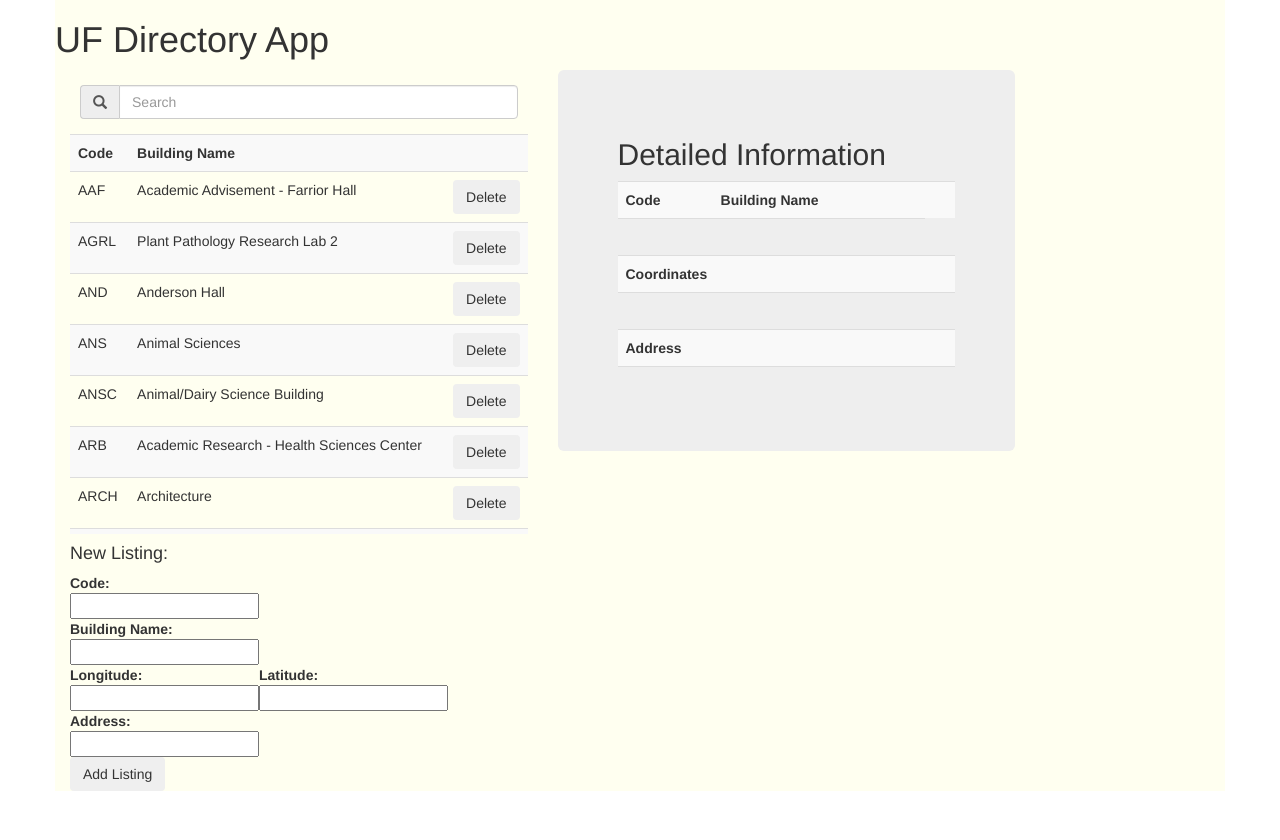
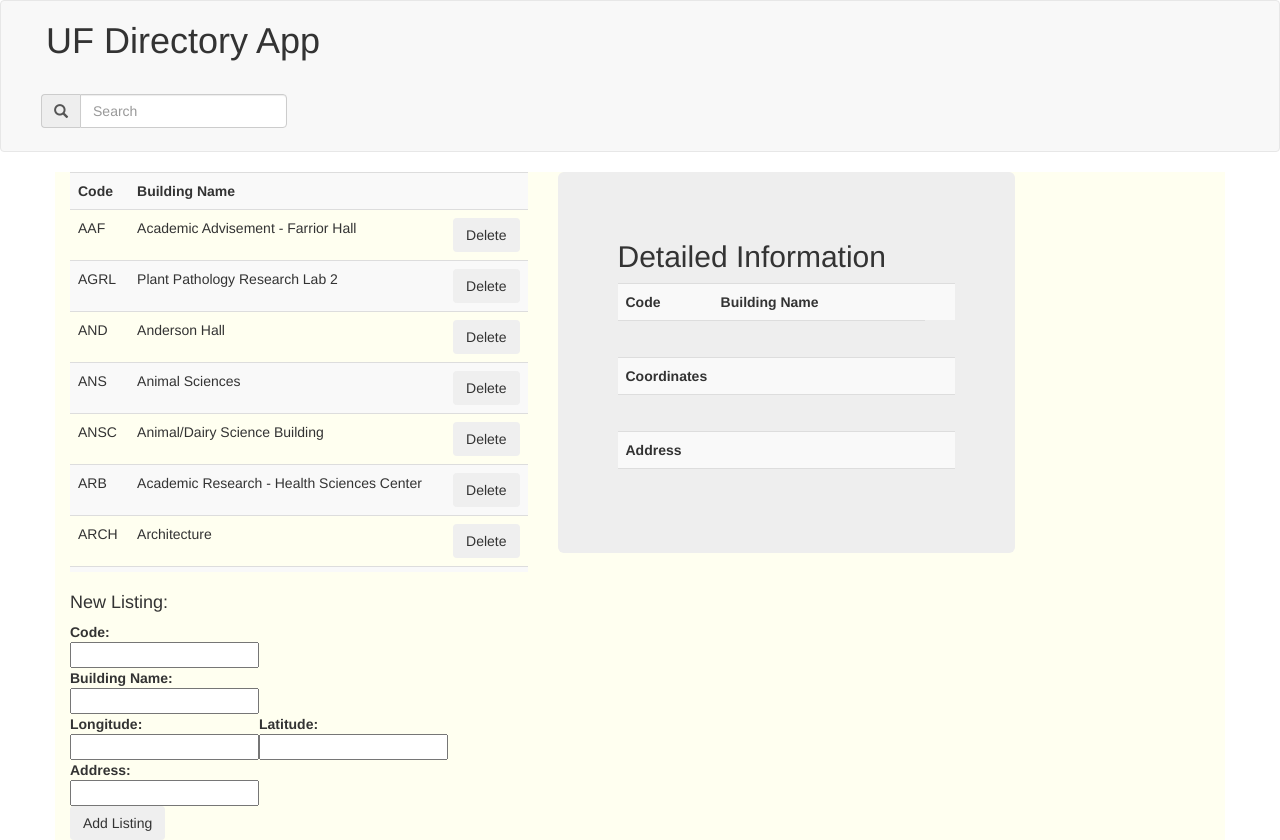
Before and after one commit to Burton-Ramirez/Assignment2, a plain HTML site: page index.html in a window 1280 px wide. Before the commit the page ends 800 px from the top, so only its background shows below. Drawn offline with nearby package versions, Linux system fonts and the light colour scheme.

Commit message:
some style updates, ng-show attempt, no success

```diff
--- a/index.html
+++ b/index.html
@@ -3,19 +3,29 @@
   <head>
     <link rel="stylesheet" href="https://maxcdn.bootstrapcdn.com/bootstrap/3.3.5/css/bootstrap.min.css">
     <link rel="stylesheet" href="style.css">
+    <link href='https://fonts.googleapis.com/css?family=Oswald:300,400,700' rel='stylesheet' type='text/css'>
+    <link href='https://fonts.googleapis.com/css?family=Source+Sans+Pro' rel='stylesheet' type='text/css'>
   </head>
 
-  <body ng-app="directoryApp">
+  <body ng-app="directoryApp" >
+    <div ng-controller="ListingsController">
+      <nav class="navbar navbar-default nabar-fixed-top">
+        <div class= "container-fluid" >
+          <h1 class="nav-brand">UF Directory App</h1>
+            <!-- Was messing around with navbar, this link was my documentation
+http://getbootstrap.com/components/#navbar-forms -->
+            <form class="navbar-form navbar-left" role= search>
+                <div class="input-group" id="searchBar">
+                  <span class="input-group-addon" id="sizing-addon1"><span class="glyphicon glyphicon-search"></span></span>
+                  <input type="text" class="form-control" placeholder="Search" ng-model="query">
+                 </div>
+            </form>
+        </div>
+      </nav>
     <div class="container">
-      <div class="row">
-        <h1>UF Directory App</h1>
-      </div>
-    <div class="row" ng-controller="ListingsController">
+    <div class="row" >
       <div class="col-md-5">
-        <div class="input-group" id="searchBar">
-            <span class="input-group-addon" id="sizing-addon1"><span class="glyphicon glyphicon-search"></span></span>
-            <input type="text" class="form-control" placeholder="Search" ng-model="query">
-        </div>
+
         <div class="tableWrapper">
           <table class="table table-striped table-hover">
             <tr>
@@ -23,7 +33,7 @@
                 <th>Building Name</th>
                 <th></th>
             </tr>
-            <tr ng-repeat="listing in listings | orderBy:'code' | filter: query track by $index" ng-click = "showDetails(listing)" >
+            <tr ng-repeat="listing in listings | orderBy:'code' | filter: query track by $index"  ng-click = "showDetails(listing)" >
                 <td>{{listing.code}}</td>
                 <td>{{listing.name}}</td>
                 <td>
@@ -36,8 +46,8 @@
       <div class="col-md-5">
         <div class="jumbotron">
           <h2>Detailed Information</h2>
-             <div class="tableWrapper">
-               <table class="table table-striped table-hover">
+             <div class="tableWrapper"  >
+               <table class="table table-striped table-hover"  >
                  <tr>
                    <th>Code</th>
                    <th>Building Name</th>
@@ -97,6 +107,7 @@
           </div>
         </div>
       </div>
+    </div>
     <script src="https://ajax.googleapis.com/ajax/libs/jquery/2.1.4/jquery.min.js"></script>
     <script src="https://maxcdn.bootstrapcdn.com/bootstrap/3.3.5/js/bootstrap.min.js" integrity="sha512-K1qjQ+NcF2TYO/eI3M6v8EiNYZfA95pQumfvcVrTHtwQVDG+aHRqLi/ETn2uB+1JqwYqVG3LIvdm9lj6imS/pQ==" crossorigin="anonymous"></script>
     <script src="https://code.angularjs.org/1.4.3/angular.js"></script>
--- a/style.css
+++ b/style.css
@@ -1,5 +1,14 @@
 #searchBar {
   margin: 15px 10px;
+}
+
+.nav-brand {
+  float: center;
+  padding-left: 30px;
+}
+
+.navbar-form {
+  align-self: auto;
 }
 
 .tableWrapper {
```
Also changed, not shown: listingController.js (+7 -0 lines).
